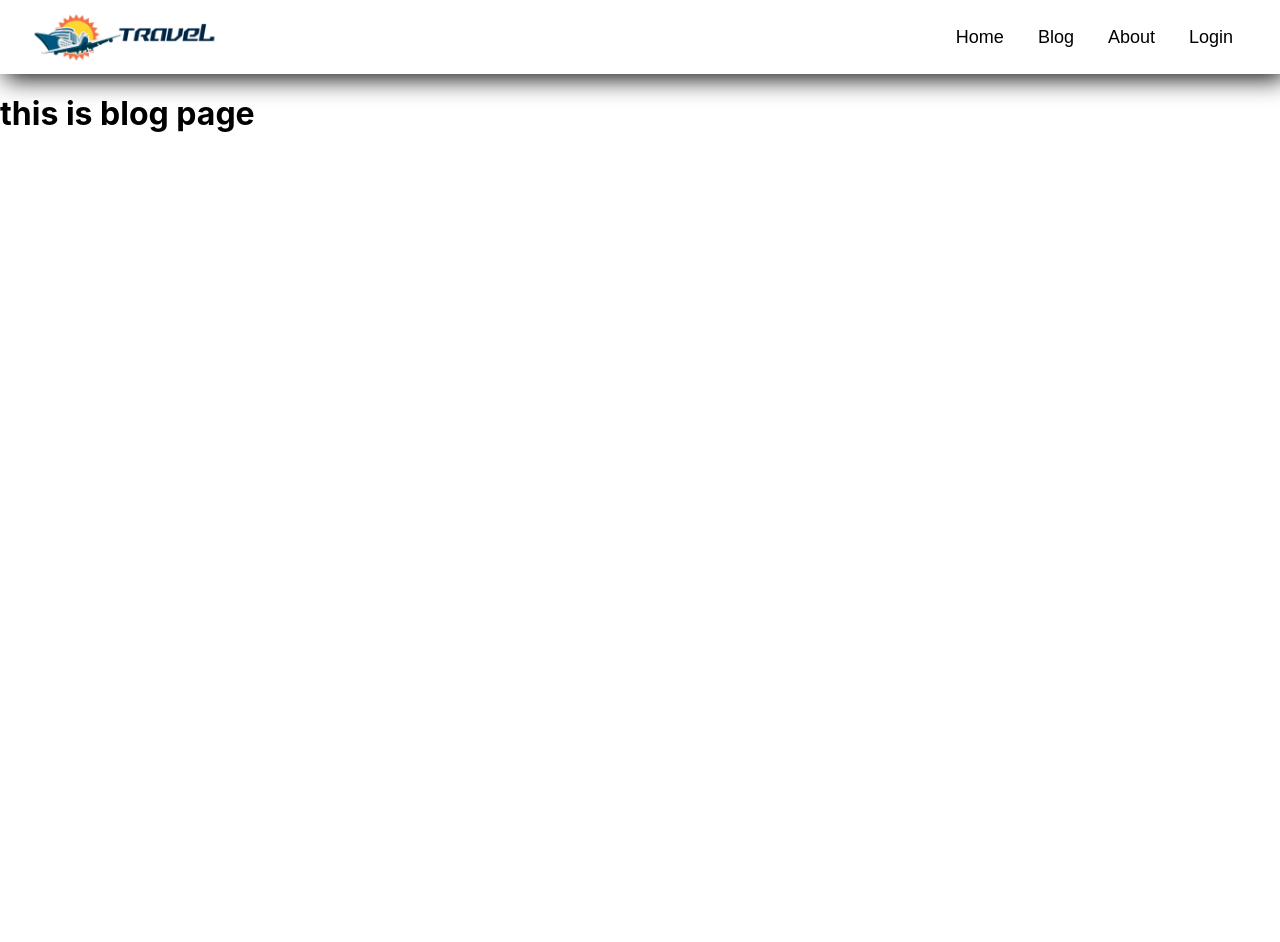
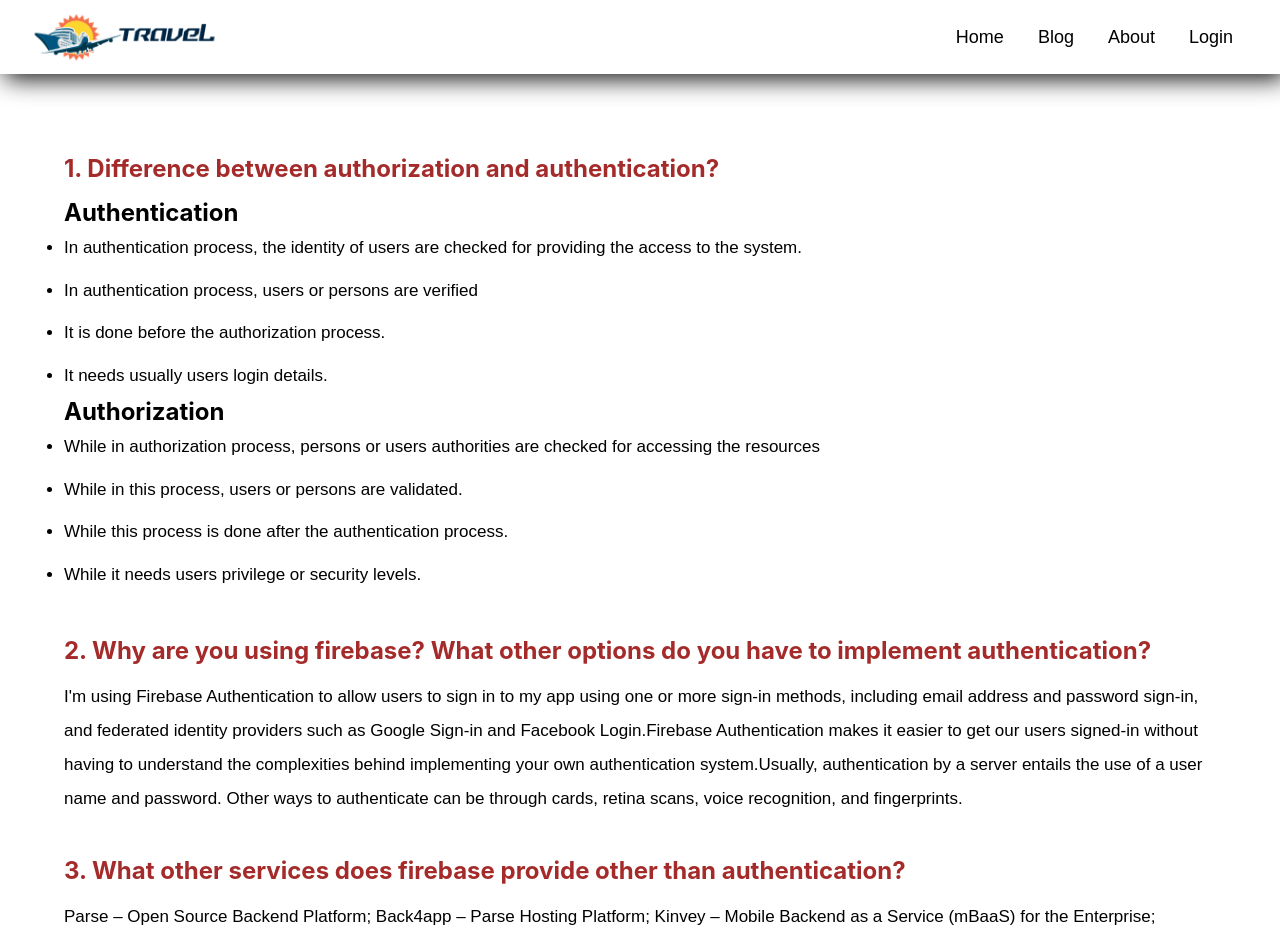
Before and after one commit to monirul360/Travel-guide, a React (Create React App) app: page /blog in a window 1280 px wide. Shown: the top 942 px of the page. Before the commit the page ends 800 px from the top, so only its background shows below. Built offline with nearby package versions, Linux system fonts and the light colour scheme.

Commit message:
blog content add

```diff
--- a/src/Page/Blog/Blog.css
+++ b/src/Page/Blog/Blog.css
@@ -0,0 +1,23 @@
+.ans-container {
+    width: 90%;
+    margin: 40px auto;
+}
+
+#title {
+    color: brown;
+    margin-bottom: 15px;
+}
+
+.ans-container ul li {
+    line-height: 2.5;
+    font-size: 17px;
+    color: black;
+    font-family: Arial, Helvetica, sans-serif;
+}
+
+.ans-container p {
+    font-size: 17px;
+    line-height: 2;
+    font-family: sans-serif;
+    font-weight: 500;
+}
--- a/src/Page/Blog/Blog.js
+++ b/src/Page/Blog/Blog.js
@@ -1,9 +1,44 @@
 import React from 'react';
-
+import './Blog.css';
 const Blog = () => {
     return (
         <div>
-            <h1>this is blog page</h1>
+            <section>
+                <div className="ans-container">
+                    <br /><br />
+                    <h2 id='title'>1. Difference between authorization and authentication?</h2>
+                    <h2>Authentication</h2>
+                    <ul>
+                        <li>In authentication process, the identity of users are checked for providing the access to the system.</li>
+                        <li>In authentication process, users or persons are verified
+                        </li>
+                        <li>It is done before the authorization process.
+                        </li>
+                        <li>It needs usually users login details.
+                        </li>
+                    </ul>
+                    <h2>Authorization</h2>
+                    <ul>
+                        <li>While in authorization process, persons or users authorities are checked for accessing the resources
+                        </li>
+                        <li>While in this process, users or persons are validated.
+                        </li>
+                        <li>While this process is done after the authentication process.
+                        </li>
+                        <li>While it needs users privilege or security levels.
+                        </li>
+                    </ul>
+                </div>
+                <div className="ans-container">
+                    <h2 id='title'>2. Why are you using firebase? What other options do you have to implement authentication?</h2>
+                    <p>I'm using Firebase Authentication to allow users to sign in to my app using one or more sign-in methods, including email address and password sign-in, and federated identity providers such as Google Sign-in and Facebook Login.Firebase Authentication makes it easier to get our users signed-in without having to understand the complexities behind implementing your own authentication system.Usually, authentication by a server entails the use of a user name and password. Other ways to authenticate can be through cards, retina scans, voice recognition, and fingerprints.</p>
+                </div>
+                <div className="ans-container">
+                    <h2 id='title'>3. What other services does firebase provide other than authentication?
+                    </h2>
+                    <p>Parse – Open Source Backend Platform; Back4app – Parse Hosting Platform; Kinvey – Mobile Backend as a Service (mBaaS) for the Enterprise; Backendless – Mobile Backend and API Services Platform; Kuzzle – Backend for web, hybrid, or native mobile apps and IoT projects; Pubnub – Real-time APIs and Global Messaging; Kumulos – App Performance Management; Game Sparks – Game Backend Platform; Hoodie – Generic backend with a client API for Offline First applications; Appwrite – Open-Source backend for Flutter developers Deployd – Simple core library, with a modular API for your application; NHost – Accelerates development and provides full control; Amplify JS – Open-source Javascript framework; Heroku – Platform as a service backed by Salesforce.</p>
+                </div>
+            </section>
         </div>
     );
 };
```
